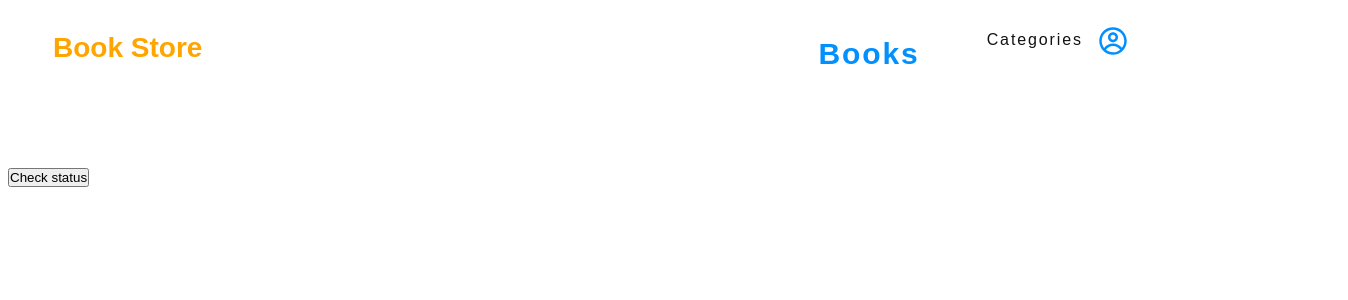
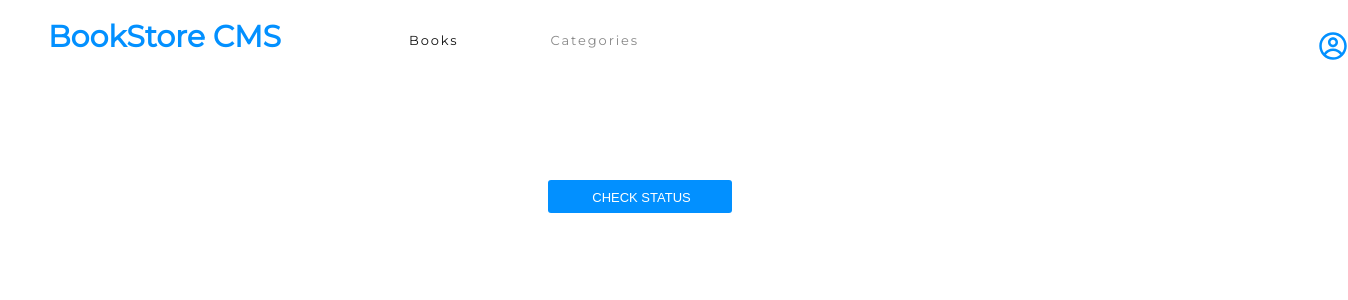
Before and after one commit to kinginthenorthcodez/bookstore, a React (Create React App) app: page /categories in a window 1280 px wide. Shown: the top 300 px of the page, 1348 px wide, since content can reach past the window. Built offline with nearby package versions, Linux system fonts and the light colour scheme; no server answers.

Commit message:
BookStore Styling
Fix dependency issue

```diff
--- a/src/component/Addbook.js
+++ b/src/component/Addbook.js
@@ -10,7 +10,6 @@ const Addbook = () => {
     author: '',
     category: '',
   });
-  // const [tempBooks, setTempBooks] = useState([]);
   const dispatch = useDispatch();
   const categories = ['Sci-fi', 'Epic', 'Action', 'Wuxia', 'Drama'];
 
@@ -19,7 +18,6 @@ const Addbook = () => {
     if (book.title && book.author && book.category) {
       const newBook = { ...book, item_id: uuidv4() };
       dispatch(addBookAPI(newBook));
-      // setTempBooks([...tempBooks, newBook]);
       setState({
         item_id: '',
         title: '',
@@ -66,9 +64,11 @@ const Addbook = () => {
               </option>
             ))}
           </select>
-          <button type="submit" className=" btn btn-submit active">
-            submit
-          </button>
+          <div className="form-btn">
+            <button type="submit" className="btn-submit submit active">
+              submit
+            </button>
+          </div>
         </form>
       </div>
     </>
--- a/src/component/Book.js
+++ b/src/component/Book.js
@@ -10,7 +10,8 @@ const Book = (props) => {
     id, title, author, category,
   } = props;
   const dispatch = useDispatch();
-  const percentage = 90;
+  const chaptervalue = Math.floor(Math.random() * 50);
+  const value = chaptervalue / 100;
   return (
     <li className="book-item">
       <div>
@@ -36,16 +37,26 @@ const Book = (props) => {
       <div className="stats-section">
         <div className="progress-circle">
           <div style={{ width: 70, height: 70 }}>
-            <CircularProgressbar value={percentage} />
+            <CircularProgressbar
+              value={value}
+              maxValue={1}
+              text={`${value}%`}
+            />
           </div>
           <div>
-            <h3 className="percentage">100%</h3>
+            <h3 className="percentage">
+              {value}
+              %
+            </h3>
             <span className="completed">completed</span>
           </div>
         </div>
         <div className="chapter">
           <h5 className="current-chapter">current Chapter</h5>
-          <h5 className="current-number">Chapter 17</h5>
+          <h5 className="current-number">
+            Chapter &nbsp;
+            {chaptervalue}
+          </h5>
           <button type="button" className="progress-btn submit">
             Update Progress
           </button>
--- a/src/index.css
+++ b/src/index.css
@@ -1,3 +1,10 @@
+@import url('https://fonts.googleapis.com/css2?family=Montserrat&display=swap');
+@import url('https://fonts.googleapis.com/css2?family=Montserrat&family=Roboto+Slab:wght@700&display=swap');
+
+:root {
+  --azure: #0290ff;
+  --black-two: #121212;
+}
 
 * {
   box-sizing: border-box;
@@ -18,22 +25,29 @@
   width: 100%;
   padding: 0 40px;
   height: 90%;
-  justify-content: space-between;
   align-self: center;
   margin: 0 auto;
 }
 
 .nav .text-logo {
-  font-family: Arial, Helvetica, sans-serif;
-  font-size: 28px;
-  padding: 5px;
-  margin: auto 0;
-  color: orange;
+  width: 19rem;
+  height: 2.313rem;
+  margin: 0.375rem 2.938rem 0.125rem 0;
+  font-family: Montserrat, sans-serif;
+  font-size: 1.875rem;
+  font-weight: bold;
+  font-stretch: normal;
+  font-style: normal;
+  line-height: normal;
+  letter-spacing: normal;
+  color: var(--azure);
 }
 
 .nav .links {
   display: flex;
   gap: 10px;
+  width: 60%;
+  justify-content: space-between;
   font-family: Arial, Helvetica, sans-serif;
   padding: 5px;
   margin: auto 0;
@@ -53,12 +67,31 @@
 }
 
 .nav .links a:first-child {
-  height: 2.313rem;
-  margin: 0.375rem 2.938rem 0.125rem 6.25rem;
+  width: 3.688rem;
+  height: 1rem;
+  margin: 1.125rem 2.563rem 0.688rem 0;
   font-family: Montserrat, sans-serif;
-  font-size: 1.875rem;
-  font-weight: bold;
-  color: #0290ff;
+  font-size: 0.813rem;
+  font-weight: normal;
+  font-stretch: normal;
+  font-style: normal;
+  line-height: normal;
+  letter-spacing: 1.9px;
+  color: var(--black-two);
+}
+
+.nav .links a:last-child {
+  height: 1rem;
+  margin: 1.125rem 41.5rem 0.688rem 2.563rem;
+  opacity: 0.5;
+  font-family: Montserrat, sans-serif;
+  font-size: 0.813rem;
+  font-weight: normal;
+  font-stretch: normal;
+  font-style: normal;
+  line-height: normal;
+  letter-spacing: 1.9px;
+  color: var(--black-two);
 }
 
 .icon {
@@ -144,7 +177,7 @@
 hr {
   color: #e8e8e8;
   margin: auto;
-  width: 85%;
+  width: 90%;
 }
 
 .add-book-section {
@@ -165,12 +198,12 @@ hr {
   padding-bottom: 10rem;
   display: grid;
   gap: 2%;
-  grid-template-columns: 30% 24% 21% 19%;
+  grid-template-columns: 30% 24% 21%;
 }
 
-.input,
-.select {
-  padding: 0.813rem 1.063rem 0.813rem 1rem;
+input,
+select {
+  padding: 1.5rem;
   border-radius: 4px;
   border: solid 1px #e8e8e8;
   background-color: #fff;
@@ -189,6 +222,13 @@ hr {
   text-align: center;
   color: #fff;
   text-transform: uppercase;
+  margin: 4% auto;
+}
+
+.form-btn {
+  display: flex;
+  width: 50rem;
+  justify-content: center;
 }
 
 .active:hover {
@@ -245,7 +285,8 @@ hr {
   color: #121212;
 }
 
-.progress-btn {
+.progress-btn,
+.btn-update-status {
   font-size: 0.813rem;
   font-weight: normal;
   width: 11.5rem;
@@ -260,3 +301,9 @@ hr {
   font-size: large;
   margin-top: 5rem;
 }
+
+.btn-status {
+  display: flex;
+  margin: auto;
+  justify-content: center;
+}
--- a/src/pages/Categories.js
+++ b/src/pages/Categories.js
@@ -9,9 +9,15 @@ const Categories = () => {
   return (
     <>
       <h4 className="categories-status">{defaultStatus}</h4>
-      <button type="button" onClick={() => dispatch(checkStatus(status))}>
-        Check status
-      </button>
+      <div className="btn-status">
+        <button
+          type="button"
+          className="btn-update-status submit"
+          onClick={() => dispatch(checkStatus(status))}
+        >
+          Check status
+        </button>
+      </div>
     </>
   );
 };
--- a/src/pages/Nav.js
+++ b/src/pages/Nav.js
@@ -6,10 +6,12 @@ const Nav = () => (
   <>
     <header className="header">
       <nav className="nav">
-        <h1 className="text-logo">Book Store</h1>
+        <h1 className="text-logo">BookStore CMS</h1>
         <div className="links">
-          <Link to="/">Books</Link>
-          <Link to="/categories">Categories</Link>
+          <div className="link-items">
+            <Link to="/">Books</Link>
+            <Link to="/categories">Categories</Link>
+          </div>
           <span className="icon">
             <CgProfile size={30} />
           </span>
--- a/src/redux/books/books.js
+++ b/src/redux/books/books.js
@@ -50,9 +50,6 @@ export const addBookAPI = (book) => async (dispatch) => {
       headers: { 'Content-type': 'application/JSON' },
     },
   );
-
-  //   const AppId = await response.text();
-  //   console.log(AppId);
 };
 
 export const remove = (id) => async (dispatch) => {
```
Also changed, not shown: src/pages/Bookshelf.js (+0 -20 lines), app_screenshot.png (added), 1 other file (tests, documents, lock files or other folders).
